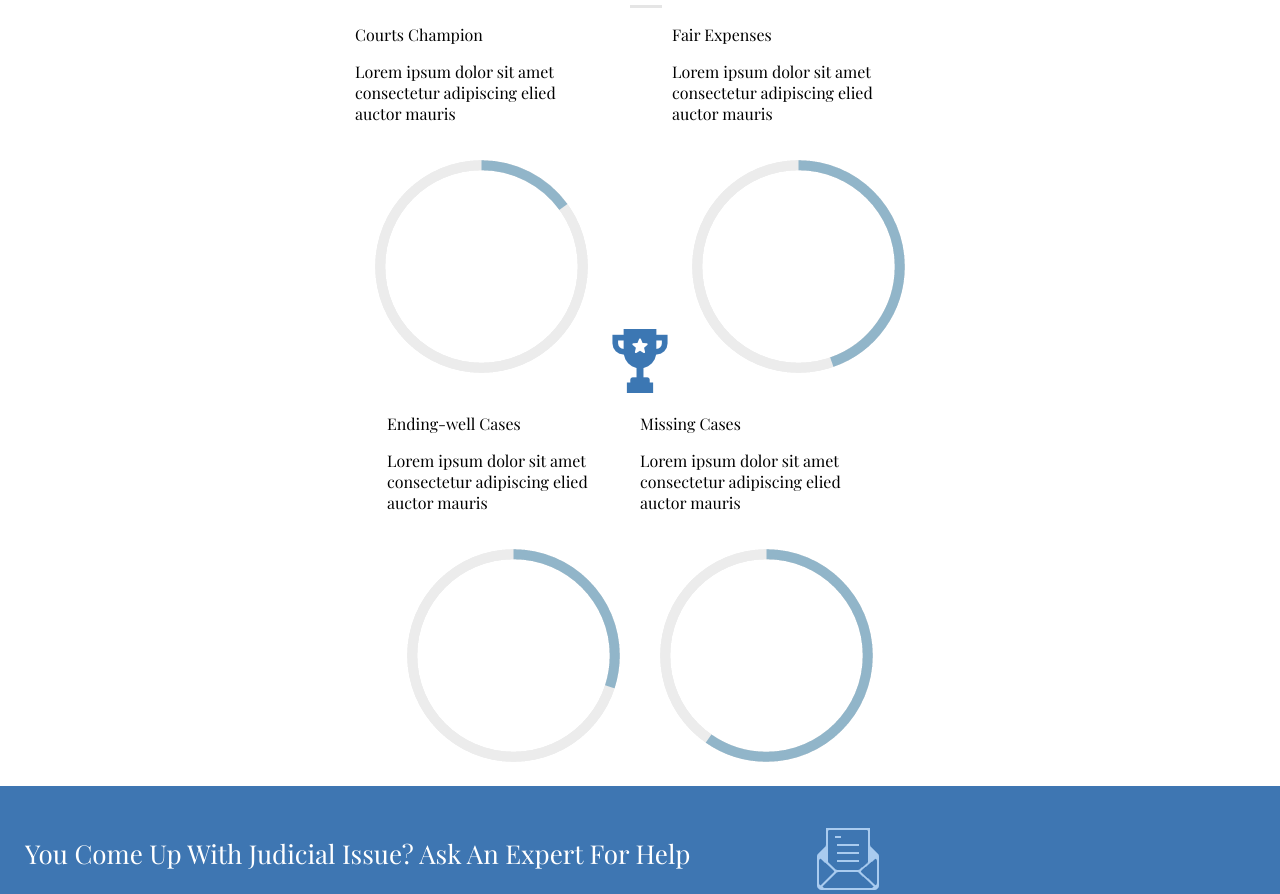
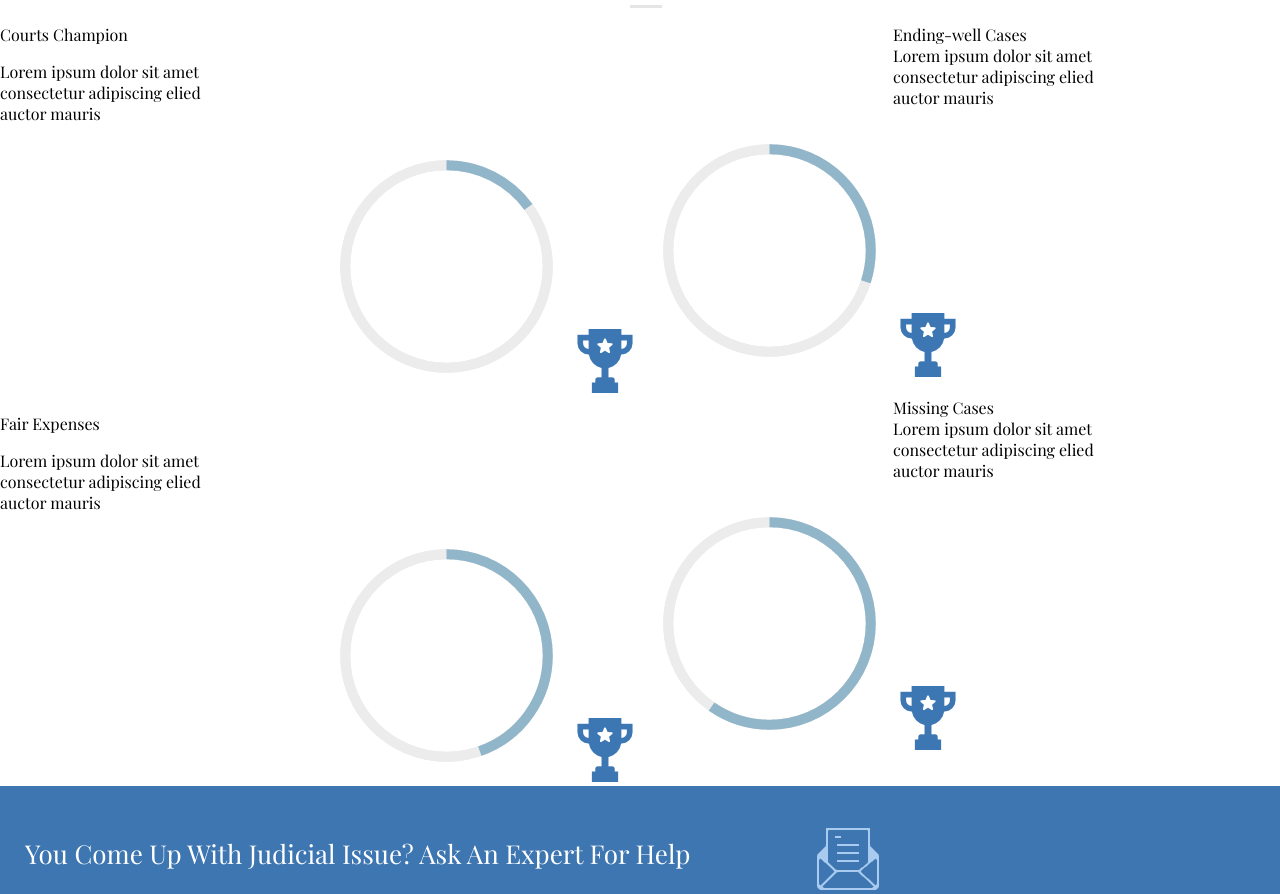
Before and after one commit to laty78/challengefromscratch, a plain HTML site: page index.html in a window 1280 px wide. Shown: the part 1260-2154 px from the top of the page. Drawn offline with nearby package versions, Linux system fonts and the light colour scheme.

Commit message:
modif css

```diff
--- a/index.html
+++ b/index.html
@@ -48,24 +48,36 @@
 				<p class="cour1">Courts Champion</p>
 				<p>Lorem ipsum dolor sit amet
 					<br> consectetur adipiscing elied
-					<br> auctor mauris</p><img src="images/image1.png" /><img src="images/cup(1).png" /> </div>
+					<br> auctor mauris</p>
+            </div>
+            <div class="cercle1">
+                <img src="images/image1.png" /><img src="images/cup(1).png" /> </div>
 			<div>
 				<p class="cour1">Fair Expenses</p>
 				<p>Lorem ipsum dolor sit amet
 					<br> consectetur adipiscing elied
-					<br> auctor mauris</p><img src="images/image2.png" /> </div>
+					<br> auctor mauris</p>
+            </div>
+            <div class="cercle1">
+                <img src="images/image2.png" /><img class="cup" src="images/cup(1).png" /> </div>
 		</div>
 		<div class="court2">
 			<div>
-				<p class="cour2">Ending-well Cases</p>
-				<p>Lorem ipsum dolor sit amet
+				<p class="cour2">Ending-well Cases<br>
+				Lorem ipsum dolor sit amet
 					<br> consectetur adipiscing elied
-					<br> auctor mauris</p><img src="images/image3.png" /> </div>
+					<br> auctor mauris</p>
+                   </div>
+            <div class="cercle2">
+                <img src="images/image3.png" /><img class="cup" src="images/cup(1).png" /> </div>
 			<div>
-				<p class="cour2">Missing Cases</p>
-				<p>Lorem ipsum dolor sit amet
+				<p class="cour2">Missing Cases<br>
+				Lorem ipsum dolor sit amet
 					<br> consectetur adipiscing elied
-					<br> auctor mauris</p><img src="images/image4.png" /> </div>
+					<br> auctor mauris</p>
+                   </div>
+            <div class="cercle2">
+                <img src="images/image4.png" /><img src="images/cup(1).png" /> </div>
 		</div>
 	</div>
 	<div class="come">
--- a/style.css
+++ b/style.css
@@ -124,20 +124,44 @@ h3 {
 .our {
 	height: 1100px;
 }
+.cup{
+
+
+}
 
 .court1 {
 	display: flex;
-	justify-content: center;
+
+     flex-direction: column;
+    float: left;
+
 }
 
 .court2 {
 	display: flex;
-	justify-content: center;
+
+     flex-direction: column;
+    float: right;
+}
+.cercle1{
+    	margin-left: 320px;
+
+}
+.cercle2{
+margin-right: 320px;
+
+}
+.cour1 {
+display: flex;
+
 }
 
-.cour1 {}
+.cour2 {
+    display: flex;
+    margin-left: 250px;
 
-.cour2 {}
+
+}
 
 .badges {
 	padding-top: 100px;
@@ -218,8 +242,32 @@ h3 {
 	display: inline-block;
 	margin-left: 100px;
 	margin-bottom: 115px;
+     -moz-animation: anim 5s ;
+    -webkit-animation: anim 5s ;
+    -o-animation: anim 5s ;
+    -ms-animation: anim 5s ;
+    animation: anim 5s ;
 }
-
+@-moz-keyframes anim {
+   0%  {opacity:0;}
+   100% {opacity:1;}
+}
+@-webkit-keyframes anim {
+   0%  {opacity:0;}
+   100% {opacity:1;}
+}
+@-o-keyframes anim {
+   0%  {opacity:0;}
+   100% {opacity:1;}
+}
+@-ms-keyframes anim {
+   0%  {opacity:0;}
+   100% {opacity:1;}
+}
+@keyframes anim {
+   0%  {opacity:0;}
+   100% {opacity:1;}
+}
 .best {
 	height: 1000px;
 	margin-bottom: -150px;
```
